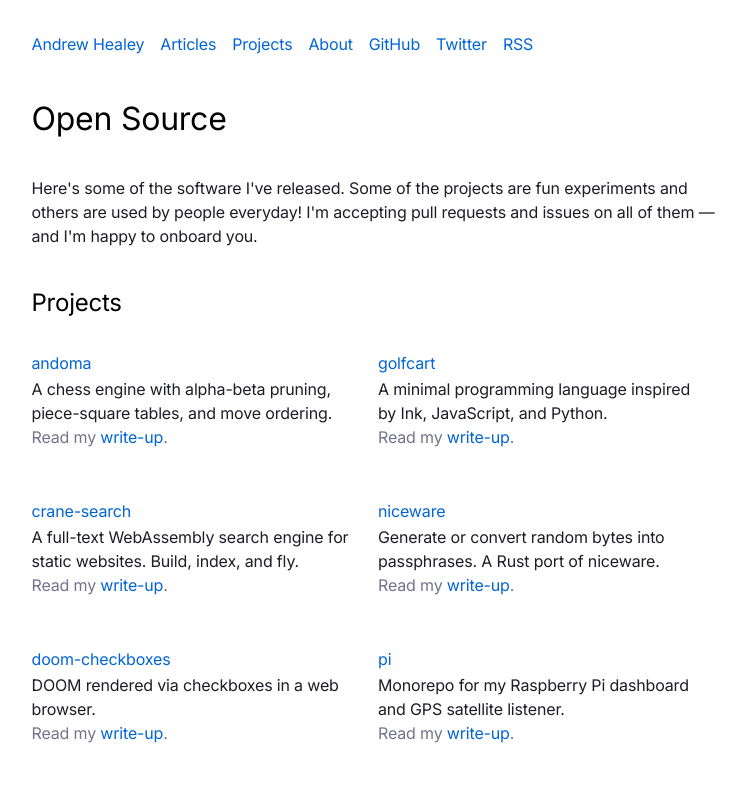
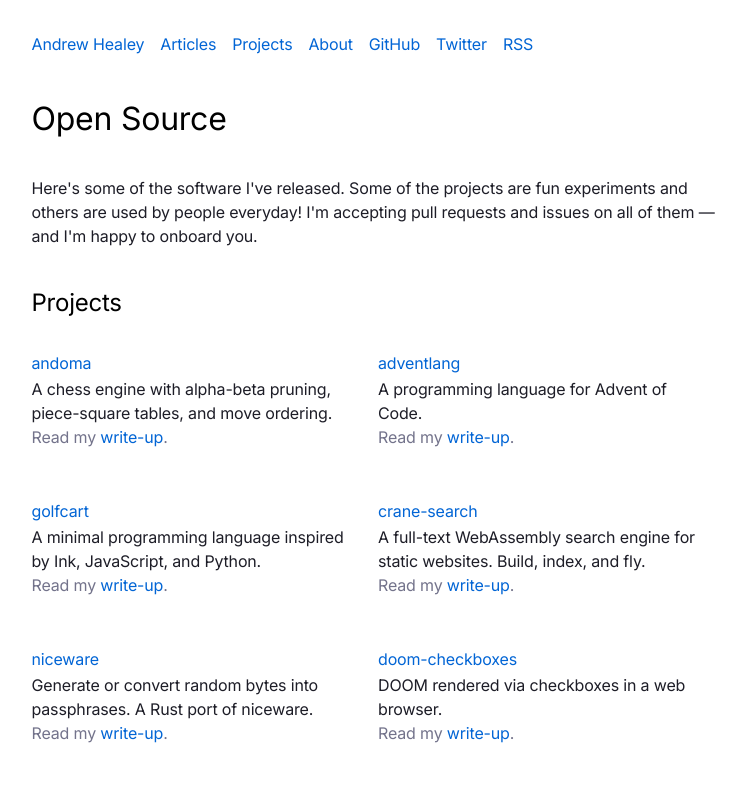
Before and after one commit to healeycodes/healeycodes.com, a Next.js app: page /projects in a window 1280 px wide. Shown: the top 799 px of the page, without its empty margins (262-1008 px from the left). Built offline with nearby package versions, Linux system fonts and the light colour scheme.

Commit message:
Update projects.ts

```diff
--- a/data/projects.ts
+++ b/data/projects.ts
@@ -4,6 +4,12 @@ export default [
     link: "https://github.com/healeycodes/andoma",
     desc: "A chess engine with alpha-beta pruning, piece-square tables, and move ordering.",
     to: "/building-my-own-chess-engine",
+  },
+  {
+    name: "adventlang",
+    link: "https://github.com/healeycodes/adventlang",
+    desc: "A programming language for Advent of Code.",
+    to: "/designing-a-programming-language-for-advent-of-code",
   },
   {
     name: "golfcart",
```
